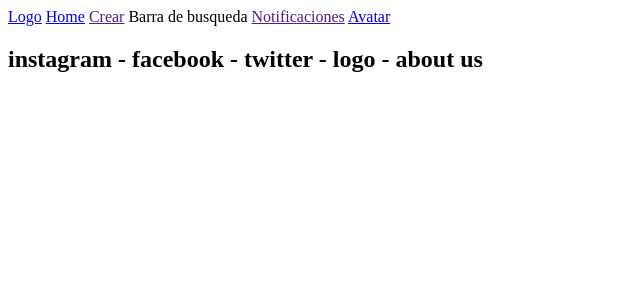
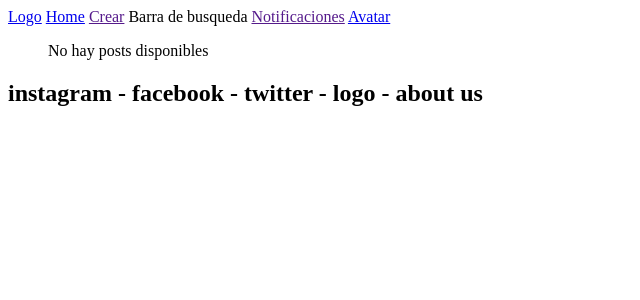
Before and after one commit to FranMedina02/mascotas_blog_2, a Django app: page / in a window 1280 px wide. Shown: the top 300 px of the page, without its empty margins (0-640 px from the left). Run offline with Django 4.2, Linux system fonts and the light colour scheme; data that the repository does not hold is empty.

Commit message:
<refactor: change home url to feed; prepare to merge>

```diff
--- a/mascotas_blog/FeedApp/templates/FeedApp/single_post.html
+++ b/mascotas_blog/FeedApp/templates/FeedApp/single_post.html
@@ -19,7 +19,7 @@
 
     </ul>
 
-    <a href="{% url 'Posts' %}">
+    <a href="{% url 'Home' %}">
         volver
     </a>
 
--- a/mascotas_blog/FeedApp/urls.py
+++ b/mascotas_blog/FeedApp/urls.py
@@ -4,7 +4,7 @@
 
 
 urlpatterns = [
-    path('', views.home, name='Home'),
-    path('posts/', views.posts, name='Posts'),
+    path('', views.posts, name='Home'),
+    #path('posts/', views.posts, name='Posts'),
     path('posts/<id_post>', views.single_post, name='Single Post'),
 ]
```
